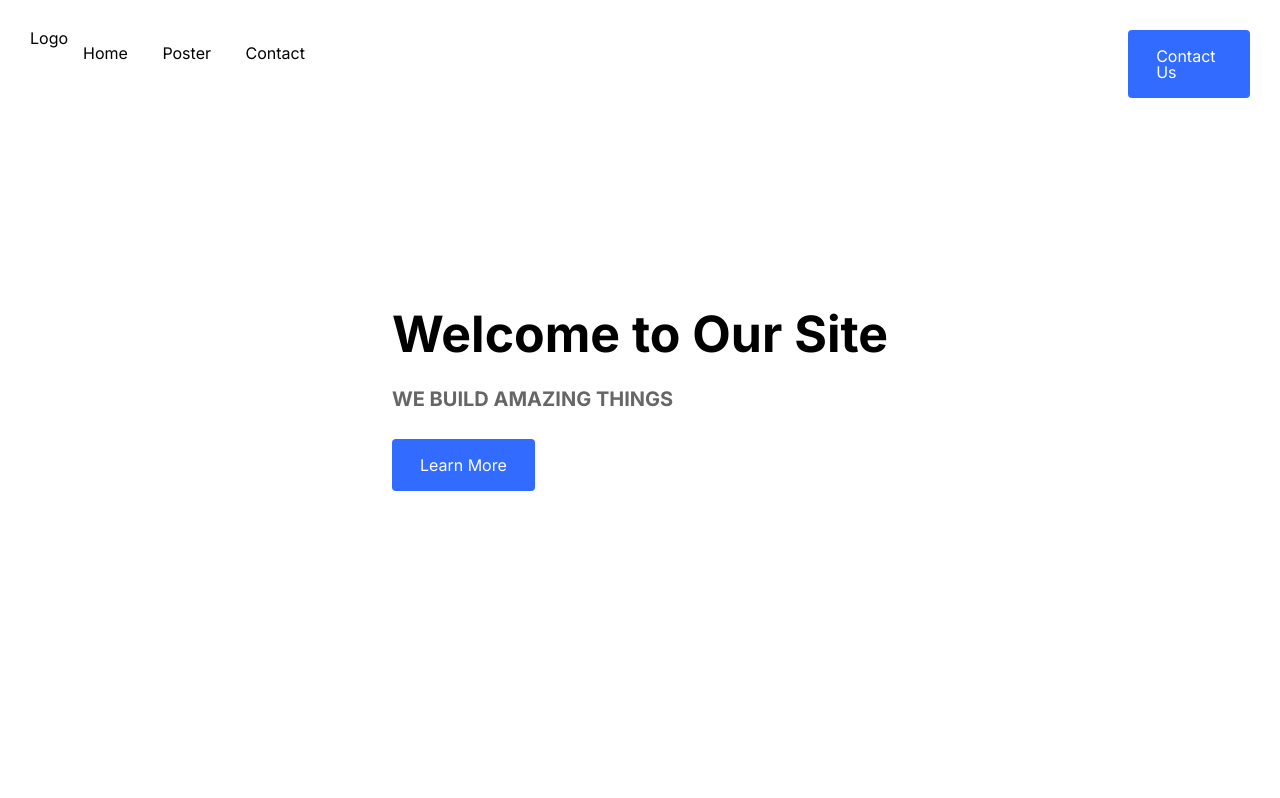
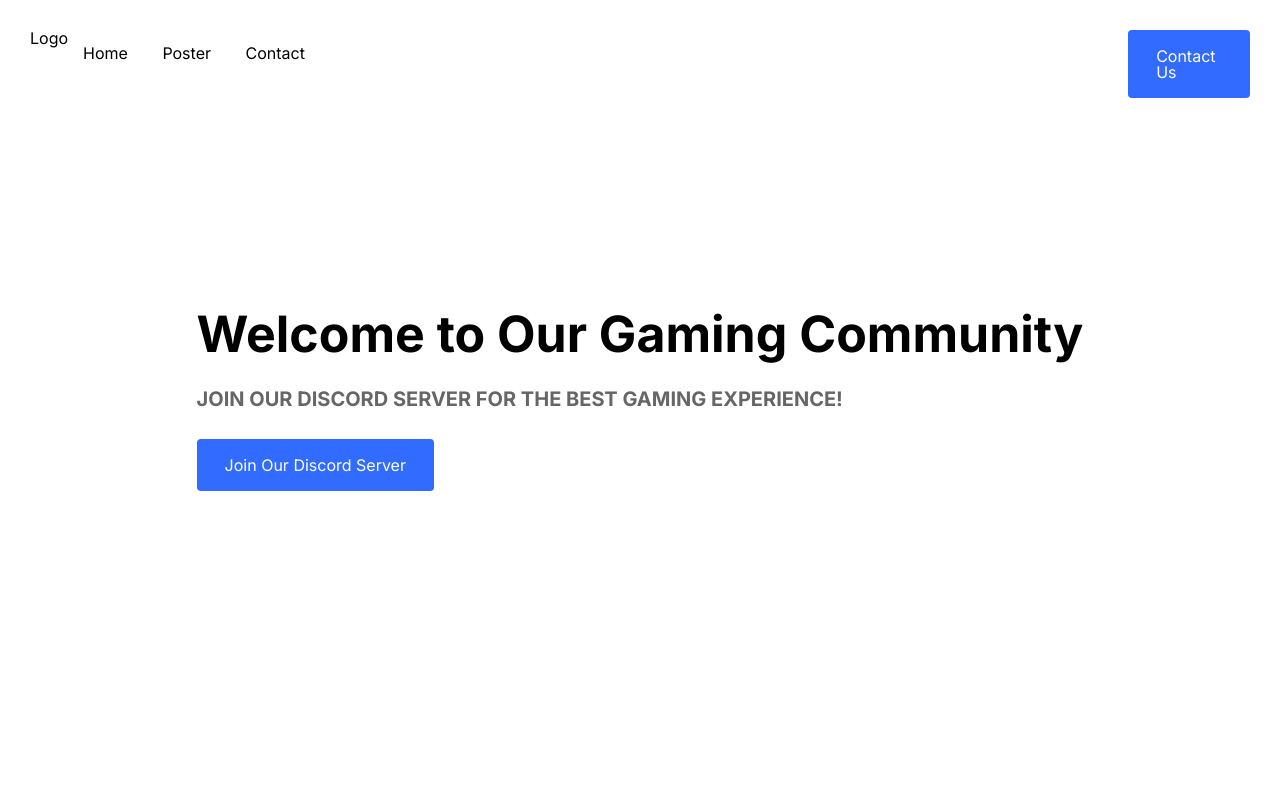
Before and after one commit to Hylia9569/hylia9569, a plain HTML site: page index.html in a window 1280 px wide. Shown: the top 798 px of the page. Drawn offline with nearby package versions, Linux system fonts and the light colour scheme.

Commit message:
index.html

```diff
--- a/index.html
+++ b/index.html
@@ -4,8 +4,8 @@
   <meta charset="UTF-8">
   <meta name="viewport" content="width=device-width, initial-scale=1.0">
   <meta http-equiv="X-UA-Compatible" content="ie=edge">
-  <title>New Site</title>
-  <link rel="stylesheet" href="https://cdnjs.cloudflare.com/ajax/libs/meyer-reset/2.0/reset.min.css" integrity="sha512-NmLkDIU1C/C88wi324HBc+S2kLhi08PN5GDeUVVVC/BVt/9Izdsc9SVeVfA1UZbY3sHUlDSyRXhCzHfA==" crossorigin="anonymous" referrerpolicy="no-referrer" />
+  <title>Join Our Gaming Discord Server</title>
+  <link rel="stylesheet" href="https://cdnjs.cloudflare.com/ajax/libs/meyer-reset/2.0/reset.min.css" integrity="sha512-NmLkDIU1C/C88wi324HBc+S2kLhi08PN5GDeUVVVC/BVt/9Izdsc9SVeVfA1UZbY3sHUlDSyRXhCzH5N1w1g==" crossorigin="anonymous" referrerpolicy="no-referrer" />
   <link rel="stylesheet" href="style.css">
   <link href="https://fonts.googleapis.com/css2?family=Inter:wght@300;400;700&display=swap" rel="stylesheet">
 </head>
@@ -31,9 +31,9 @@
 
   <section class="hero" id="hero">
     <div class="hero_content">
-      <h1 class="big-text">Welcome to Our Site</h1>
-      <p class="intro-text">We build amazing things</p>
-      <a href="#poster" class="button">Learn More</a>
+      <h1 class="big-text">Welcome to Our Gaming Community</h1>
+      <p class="intro-text">Join our Discord server for the best gaming experience!</p>
+      <a href="https://discord.gg/your-invite-link" target="_blank" class="button">Join Our Discord Server</a>
     </div>
   </section>
 
```
